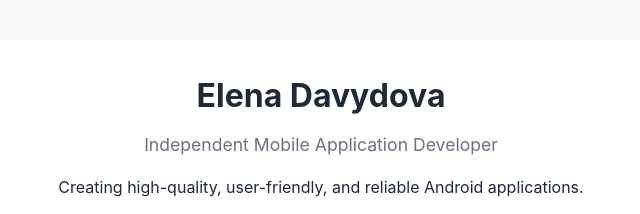
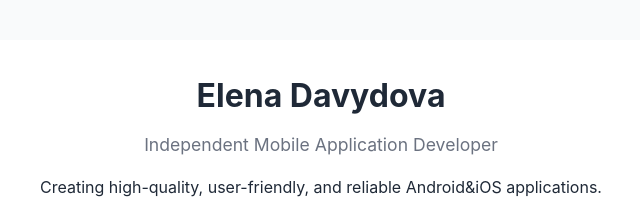
Before and after one commit to jwministry/app, a plain HTML site: page index.html in a window 1280 px wide. Shown: the top 214 px of the page, 319-959 px from the left. Drawn offline with Linux system fonts and the light colour scheme.

Commit message:
Update index.html

```diff
--- a/index.html
+++ b/index.html
@@ -82,7 +82,7 @@
     <header>
         <h1>Elena Davydova</h1>
         <div class="subtitle">Independent Mobile Application Developer</div>
-        <p>Creating high-quality, user-friendly, and reliable Android applications.</p>
+        <p>Creating high-quality, user-friendly, and reliable Android&iOS applications.</p>
 
         <a href="mailto:contact.elenadavydova@gmail.com" class="contact-btn">Contact Support</a>
     </header>
```
